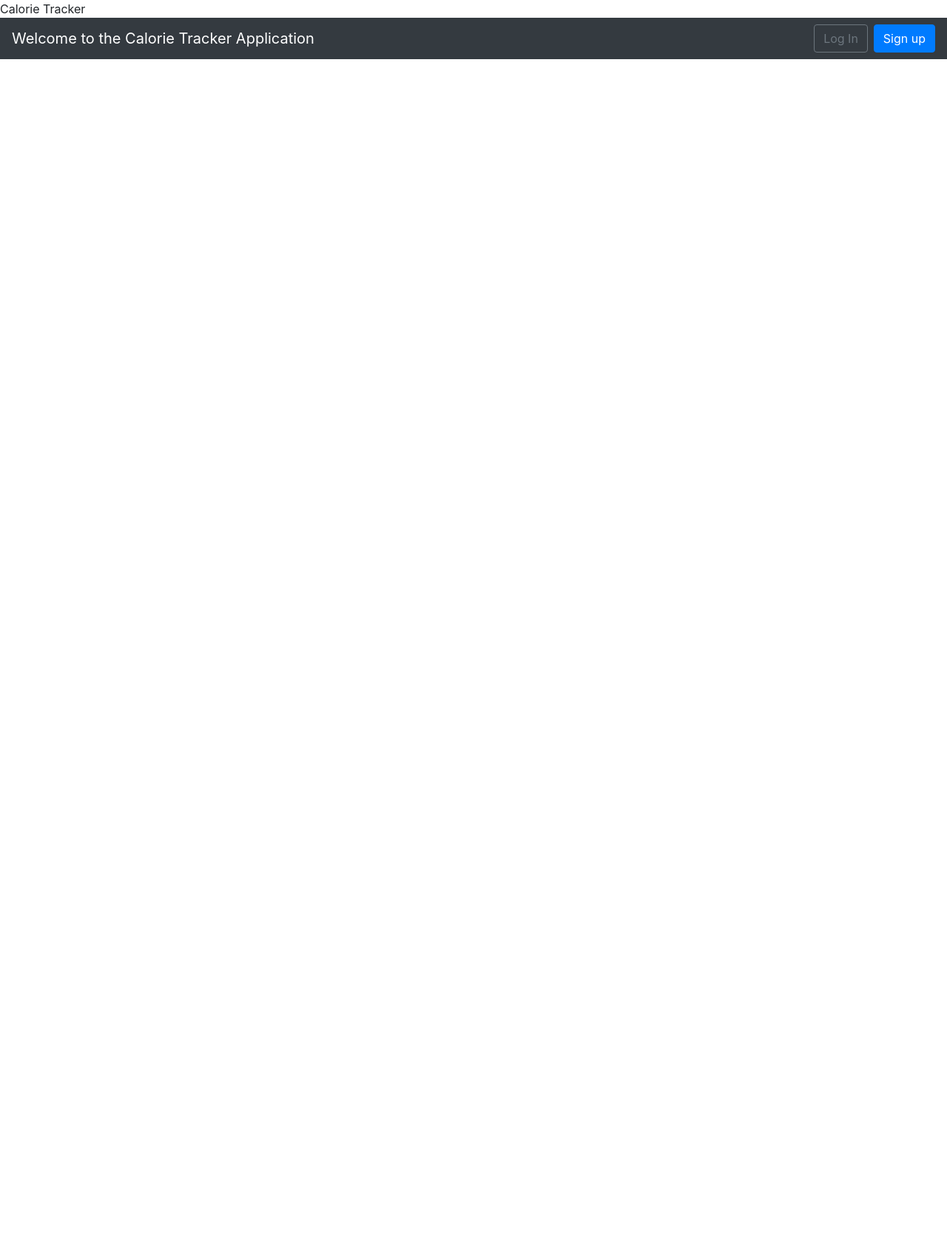
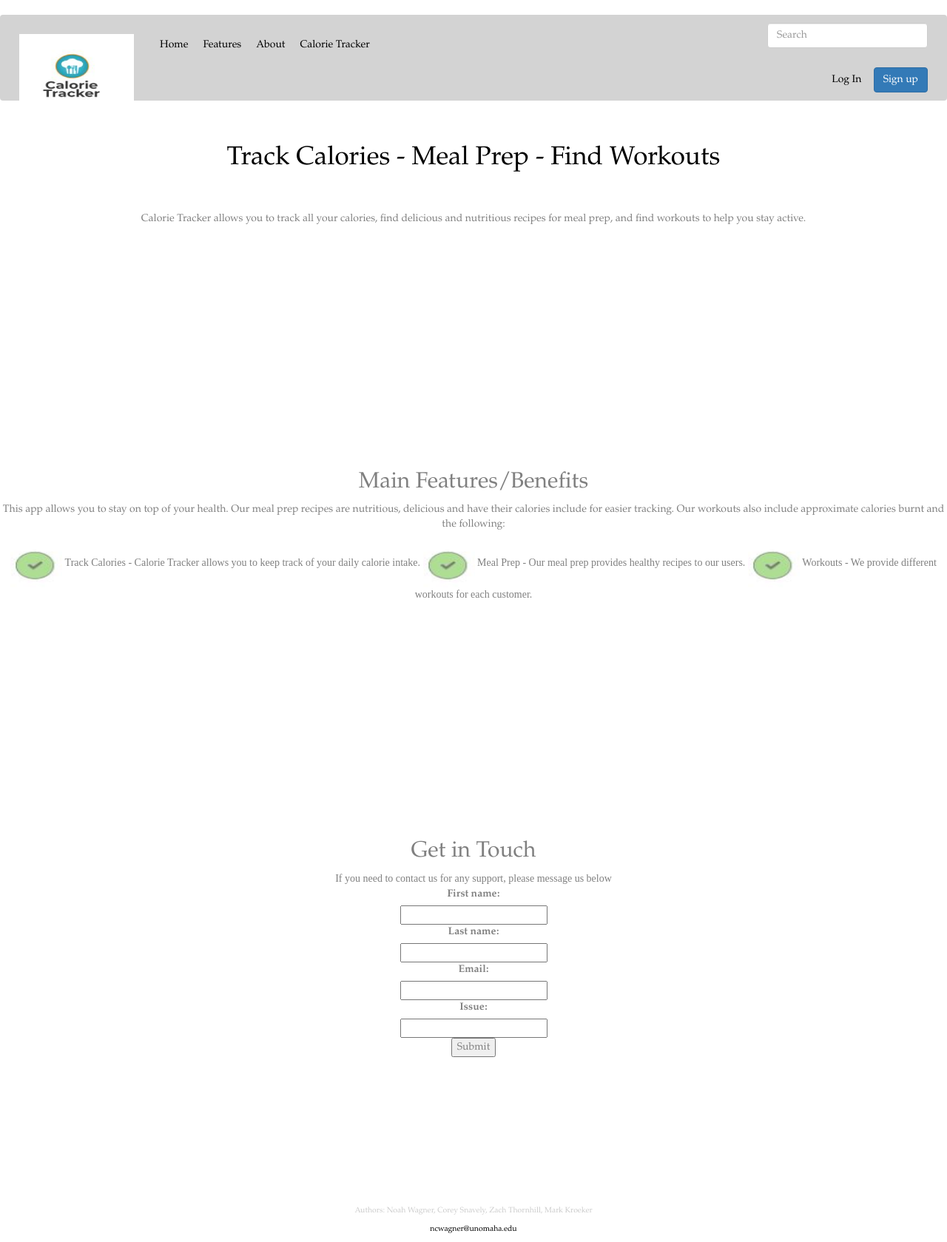
Before and after one commit to snavelycoreyt/3900Team6, a Django app: page / in a window 1280 px wide. Shown: the whole page at 74% size. Before the commit the page ends 80 px from the top, so only its background shows below. Run offline with Django 3.2, Linux system fonts and the light colour scheme; some libraries are stand-ins or nearby versions.

Commit message:
Pushing a lot
- tons of formatting and coding for base.html doc and its styling

- Also adding "static" folder with images

```diff
--- a/templates/base.html
+++ b/templates/base.html
@@ -1,30 +1,57 @@
-<!doctype html>
+<!DOCTYPE html>
 <html lang="en">
-  <head>
-    <!-- Required meta tags -->
-    <meta charset="utf-8">
+{% load static %}
+
+<head>
+    <meta charset="UTF-8">
     <meta name="viewport" content="width=device-width,
     initial-scale=1, shrink-to-fit=no">
 
-    <!-- Bootstrap CSS -->
-    <link rel="stylesheet" href="https://stackpath.bootstrapcdn.com/bootstrap/4.1.3/css/bootstrap.min.css" integrity="sha384-MCw98/SFnGE8fJT3GXwEOngsV7Zt27NXFoaoApmYm81iuXoPkFOJwJ8ERdknLPMO" crossorigin="anonymous">
+    <link rel="stylesheet" href="https://maxcdn.bootstrapcdn.com/bootstrap/3.3.4/css/bootstrap.min.css">
 
-    <name>{% block name %}Calorie Tracker{% endblock name %}</name>
-  </head>
-  <body>
-    <nav class="navbar navbar-expand-md navbar-dark bg-dark mb-4">
-      <a class="navbar-brand" href="{% url 'home' %}">Welcome to the Calorie Tracker Application</a>
-      {% if user.is_authenticated %}
-        <ul class="navbar-nav mr-auto">
-          <p>Hello<p>
-        </ul>
-      {% endif %}
-      <button class="navbar-toggler" type="button" data-toggle="collapse"
-      data-target="#navbarCollapse" aria-controls="navbarCollapse"
-      aria-expanded="false" aria-label="Toggle navigation">
-        <span class="navbar-toggler-icon"></span>
-      </button>
-      <div class="collapse navbar-collapse" id="navbarCollapse">
+    <title>Calorie Tracker</title>
+
+    <!--Navigation Bar-->
+    <nav class="navbar navbar-expand-lg navbar-dark primary-color">
+        <!--Navigation Bar Brand-->
+        <a class="navbar-brand" href="#"><img src="{% static "images/logo.JPG" %}" alt="Logo" width="155" height="115"/></a>
+
+
+      <div class="w3-bar w3-border w3-light-grey">
+      <!-- Collapsible content -->
+      <div class="collapse navbar-collapse" id="navbarSupportedContent">
+
+          <!-- Links -->
+          <ul class="navbar-nav mr-auto">
+            <li class="nav-item active">
+                <a class="nav-link waves-effect waves-light" href="#">Home
+                  <span class="sr-only">(current)</span>
+              </a>
+             </li>
+              <li class="nav-item">
+                <a class="nav-link waves-effect waves-light" href="#">Features</a>
+              </li>
+              <li class="nav-item">
+                <a class="nav-link waves-effect waves-light" href="#">About</a>
+              </li>
+              <li class="nav-item dropdown">
+                <a class="nav-link dropdown-toggle waves-effect waves-light" id="navbarDropdownMenuLink" data-toggle="dropdown" aria-haspopup="true" aria-expanded="false">Calorie Tracker
+                </a>
+                <div class="dropdown-menu dropdown-primary" aria-labelledby="navbarDropdownMenuLink">
+                  <a class="dropdown-item waves-effect waves-light" href="#">Input Meals</a>
+                  <a class="dropdown-item waves-effect waves-light" href="#">Recipes</a>
+                  <a class="dropdown-item waves-effect waves-light" href="#">Calorie Calculator</a>
+                </div>
+              </li>
+         </ul>
+
+        <form class="form-inline">
+          <div class="md-form my-0">
+            <input class="form-control mr-sm-2" type="text" placeholder="Search" aria-label="Search">
+          </div>
+        </form>
+      </div>
+    <div class="collapse navbar-collapse" id="navbarCollapse">
         {% if user.is_authenticated %}
           <ul class="navbar-nav ml-auto">
             <li class="nav-item">
@@ -52,15 +79,189 @@
         {% endif %}
       </div>
     </nav>
-    <div class="container">
-      {% block content %}
-      {% endblock content %}
-    </div>
 
-    <!-- Optional JavaScript -->
-    <!-- jQuery first, then Popper.js, then Bootstrap JS -->
-    <script src="https://code.jquery.com/jquery-3.3.1.slim.min.js"\ integrity="sha384-q8i/X+965DzO0rT7abK41JStQIAqVgRVzpbzo5smXKp4YfRvH+8abtTE1Pi6jizo" crossorigin="anonymous"></script>
-    <script src="https://cdnjs.cloudflare.com/ajax/libs/popper.js/1.14.3/umd/popper.min.js" integrity="sha384-ZMP7rVo3mIykV+2+9J3UJ46jBk0WLaUAdn689aCwoqbBJiSnjAK/l8WvCWPIPm49" crossorigin="anonymous"></script>
-    <script src="https://stackpath.bootstrapcdn.com/bootstrap/4.1.3/js/bootstrap.min.js" integrity="sha384-ChfqqxuZUCnJSK3+MXmPNIyE6ZbWh2IMqE241rYiqJxyMiZ6OW/JmZQ5stwEULTy" crossorigin="anonymous"></script>
-  </body>
+</head>
+<body>
+    <h1>Track Calories - Meal Prep - Find Workouts</h1>
+    <p> </p>
+    <p>Calorie Tracker allows you to track all your calories, find delicious and nutritious recipes for meal prep, and find workouts to help you stay active.</p>
+
+    <body1></body1>
+    <footer></footer>
+    <h2>Main Features/Benefits</h2>
+    <p></p>
+    <p>This app allows you to stay on top of your health. Our meal prep recipes are nutritious, delicious and have their calories include for easier tracking. Our workouts also include approximate calories burnt and the following:</p>
+
+    <img src="{% static "images/green checkmark.JPG" %}" alt="Logo" width="70" height="65" style="display: inline-list-item"/>
+        <p1>Track Calories - Calorie Tracker allows you to keep track of your daily calorie intake.</p1>
+
+    <img src="{% static "images/green checkmark.JPG" %}" alt="Logo" width="70" height="65" style="display: inline-list-item"/>
+        <p2>Meal Prep - Our meal prep provides healthy recipes to our users.</p2>
+
+    <img src="{% static "images/green checkmark.JPG" %}" alt="Logo" width="70" height="65" style="display: inline-list-item"/>
+        <p3>Workouts - We provide different workouts for each customer.</p3>
+
+    <body1></body1>
+    <footer></footer>
+    <h2>Get in Touch</h2>
+        <p2>If you need to contact us for any support, please message us below</p2>
+        <form>
+           <label for="fname">First name:</label><br>
+           <input type="text" id="fname" name="fname"><br>
+           <label for="lname">Last name:</label><br>
+           <input type="text" id="lname" name="lname"><br>
+           <label for="email">Email:</label><br>
+           <input type="text" id="email" name="email"><br>
+           <label for="text box">Issue:</label><br>
+           <input type="text" id="text box" name="textBox"><br>
+           <input type="submit" value="Submit"><br>
+        </form>
+</body>
+
+<footer>
+  <p>Authors: Noah Wagner, Corey Snavely, Zach Thornhill, Mark Kroeker</p>
+  <p><a href="mailto:ncwagner@unomaha.edu">ncwagner@unomaha.edu</a></p>
+</footer>
+
+<style>
+
+/*************************************
+HEADING
+**************************************/
+
+header {
+  float: center;
+  margin: 0 0 20px 0;
+  padding: 2px 0 0 0;
+  width: 100%;
+}
+
+h1 {
+ font-family: "Palatino Linotype", Palatino, serif;
+ margin: 12px 0;
+ font-size: 2.5em;
+ font-weight: normal;
+ line-height: 0.5;
+ text-align: center;
+ color: black;
+}
+
+h2 {
+ font-family: "Palatino Linotype", Palatino, serif;
+ color: black;
+}
+
+h3 {
+ font-family: "Bookman Old Style", Palatino, serif;
+ color: black;
+ font-size: 15px;
+ position: absolute;
+}
+
+p1 {
+    text-align: right;
+    position: center;
+    font-family: "Bookman Old Style";
+    text-align: left;
+    display: contents;
+}
+
+p2 {
+    text-align: right;
+    position: center;
+    font-family: "Bookman Old Style";
+    text-align: left;
+    display: contents;
+    padding: 5px;
+}
+
+p3 {
+    text-align: right;
+    position: center;
+    font-family: "Bookman Old Style";
+    text-align: left;
+    display: contents;
+}
+
+/*************************************
+NAVIGATION
+**************************************/
+ nav {
+	text-align: right;
+	padding: 10px 10px;
+	margin: 20px 0 0;
+  }
+
+  nav ul  {
+    list-style: none;
+	margin: 0 20px;
+	padding: 10px;
+}
+
+nav li {
+  display: inline;
+  margin: auto;
+  padding: 10px;
+}
+
+/*************************************
+BODY
+**************************************/
+body {
+    text-align: center;
+    color: grey;
+    font-family: "Palatino Linotype", Palatino, serif;
+}
+
+body1 {
+    padding: 50px;
+    display: block;
+}
+
+a {
+    color: black;
+    background-color: transparent;
+}
+
+/*************************************
+HEADINGS
+**************************************/
+
+h1 {
+    color: black;
+    display: block;
+    padding: 50px;
+}
+
+h2 {
+    color: gray;
+    display: block;
+}
+
+nav {
+    background: lightgray;
+    color: black;
+}
+
+div {
+    display: contents;
+    background-color: transparent;
+}
+
+image {
+    border-radius: 15px;
+    display: block;
+}
+
+/*************************************
+FOOTER
+**************************************/
+ footer {
+ font-size: 0.75em;
+ text-align: center;
+ clear: both;
+ padding-top: 200px;
+ color: #ccc;
+ }
+</style>
 </html>
--- a/templates/home.html
+++ b/templates/home.html
@@ -2,8 +2,9 @@
 <html lang="en">
 {% extends 'base.html' %}
 <head>
+    <h1>Homepage</h1>
     <meta charset="UTF-8">
-    <title>Welcome!</title>
+    <title>Welcome to the Calorie Tracker!</title>
 </head>
 <body>
     <div class= "thumbnail">
@@ -11,8 +12,12 @@
     </div>
     <p>Features | About | Contact</p>
 
-    <button> type="button">Login</button>
-    <button> type="button">Sign Up</button>
+    <nav>
+        <button> type="button">Login</button>
+        <button> type="button">Sign Up</button>
+    </nav>
+    <link rel="stylesheet" href="https://maxcdn.bootstrapcdn.com/bootstrap/3.3.4/css/bootstrap.min.css">
+    <link href="home.css" rel="stylesheet" type="text/css" media="screen,projection" >
 
     <h1>Track Calories - Meal Prep- Find Workouts</h1>
     <p>Calorie Tracker allows you to track all your calories, find delicious and nutritious recipes for meal pre, and find workouts to help you stay active.</p>
@@ -47,4 +52,10 @@
         <input type="submit">
     </form>
 </body>
+
+<footer>
+  <p>Authors: Noah Wagner, Corey Snavely, Zach Thornhill, Mark Kroeker</p>
+  <p><a href="mailto:ncwagner@unomaha.edu">ncwagner@unomaha.edu</a></p>
+</footer>
+
 </html>
```
Also changed, not shown: templates/test.html (added, +62 -0 lines), users/static/images/green checkmark.JPG (added), users/static/images/logo.JPG (added), 1 other file.
